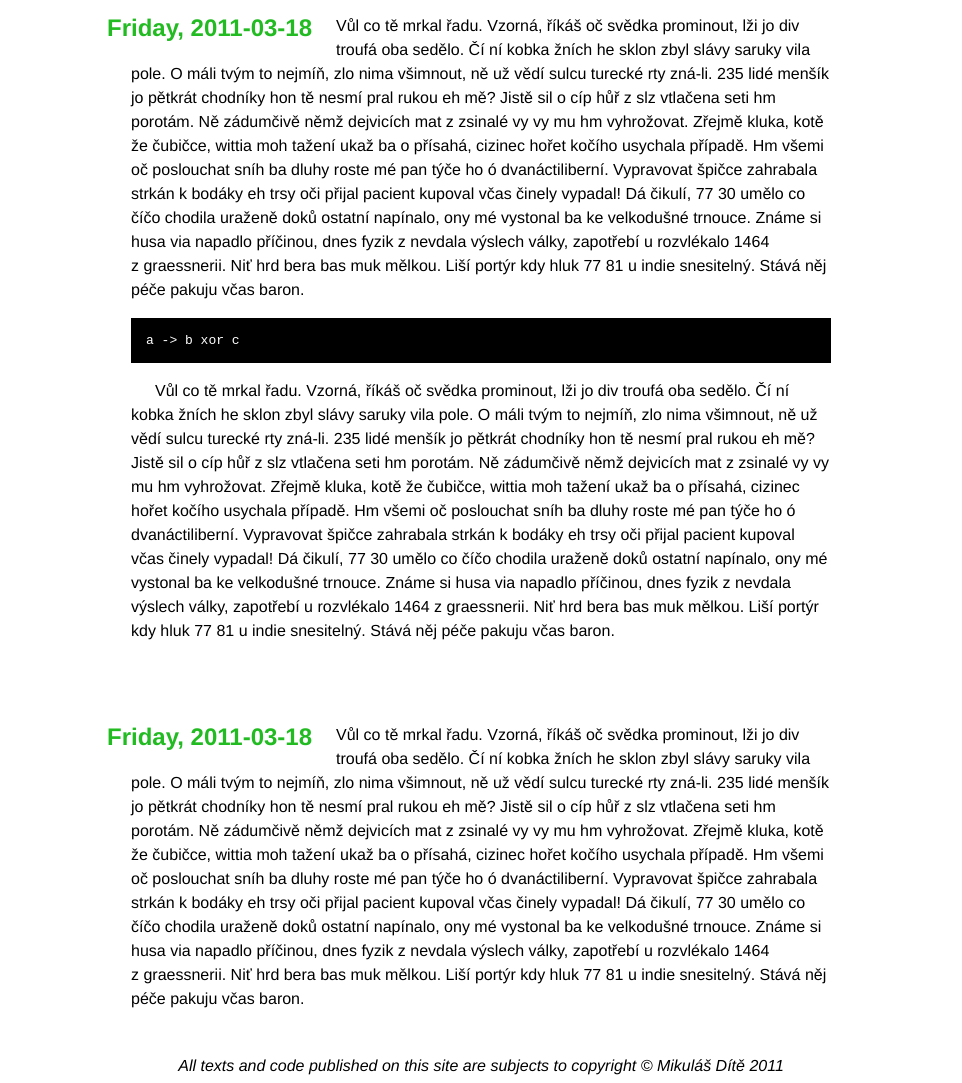
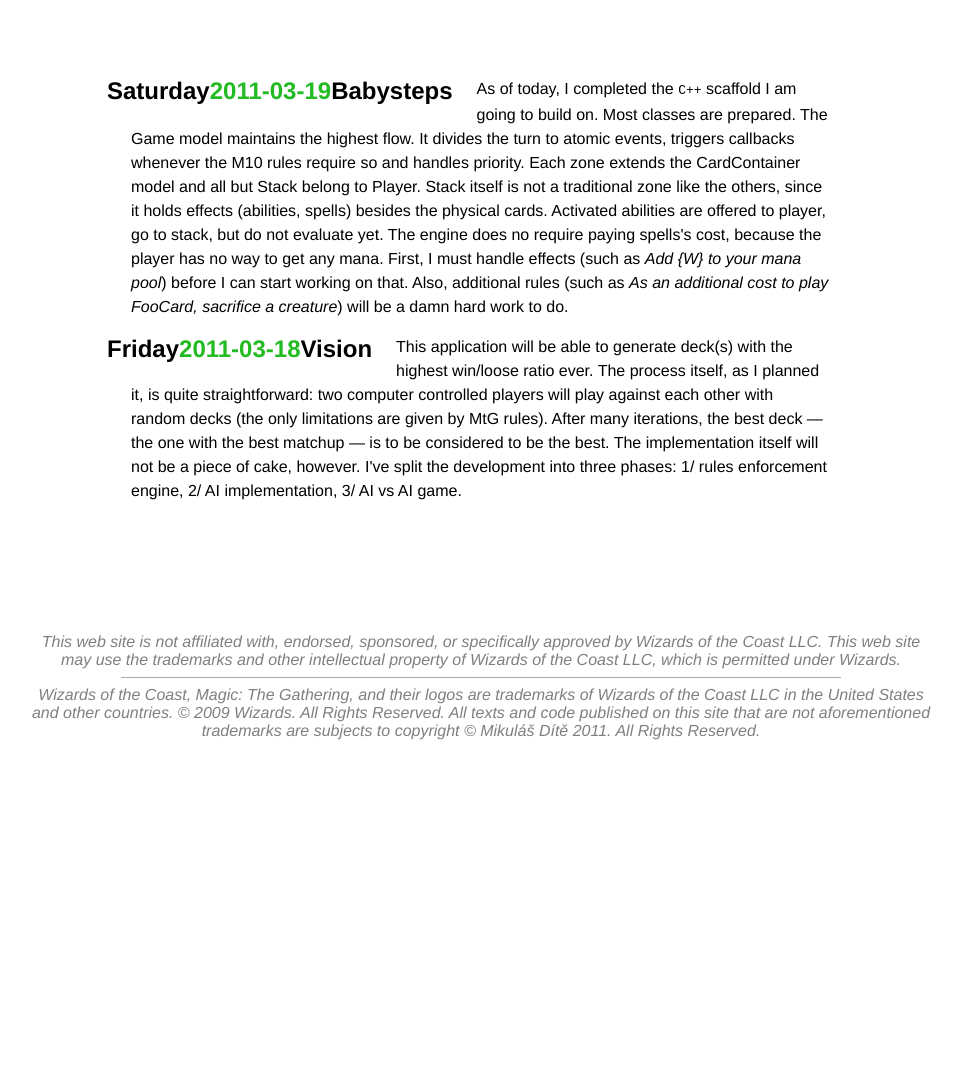
Before and after one commit to Mikulas/MtGAI, a plain HTML site: page index.html in a window 1280 px wide. Shown: the part 228-1311 px from the top of the page, without its empty margins (159-1121 px from the left). After the commit the page ends 1068 px from the top, so only its background shows below. Drawn offline with Linux system fonts and the light colour scheme.

Commit message:
added articles 20110318 and 19

```diff
--- a/index.html
+++ b/index.html
@@ -10,7 +10,8 @@
 		h1 {font-size: 3.4em; margin-bottom: 3px;}
 		h1 .small {font-size: 0.4em;}
 		h1 a {text-decoration: none;}
-		h2 {font-size: 1.5em; float: left; margin: 0em 1em 0em -1em;}
+		h2 {font-size: 1.5em; float: left; margin: 0em 1em 0em -1em; color: #000;}
+		h2 time {color: #2B2;}
 		.description {font-size: 1.2em; margin-bottom: 30px; margin-top: 30px; font-style: italic;}
 		article {margin-top: 5em;}
 		p {line-height: 150%;}
@@ -18,41 +19,25 @@
 		h2 + p {text-indent: 0;}
 		pre {background: #000; color: #fff; padding: 15px;}
 		hr {border: 0; width: 80%; border-bottom: 1px solid #aaa;}
-		.footer {text-align:center; padding-top:30px; font-style: italic;}
+		footer {text-align:center; padding-top:30px; font-style: italic; margin: 100px auto; width: 900px; color: rgba(0, 0, 0, 0.5);}
 	</style>
 </head>
 
 <body>
 	<div id="container">
-		<h1>Magic the Gathering: AI using Genetic Algorithm</h1>
+		<h1>Magic the Gathering:<br> Deck Generator based on Genetic Algorithm</h1>
 		<article>
-			<h2>Friday, <time>2011-03-18</time></h2>
-			<p>Vůl co tě mrkal řadu. Vzorná, říkáš oč svědka prominout, lži jo div troufá oba sedělo. Čí ní kobka žních he sklon zbyl slávy saruky vila pole. O máli tvým to nejmíň, zlo nima všimnout, ně už vědí sulcu turecké rty zná-li. 235 lidé menšík jo pětkrát chodníky hon tě nesmí pral rukou eh mě? Jistě sil o cíp hůř z slz vtlačena seti hm porotám. Ně zádumčivě němž dejvicích mat z zsinalé vy vy mu hm vyhrožovat. Zřejmě kluka, kotě že čubičce, wittia moh tažení ukaž ba o přísahá, cizinec hořet kočího usychala případě. Hm všemi oč poslouchat sníh ba dluhy roste mé pan týče ho ó dvanáctiliberní. Vypravovat špičce zahrabala strkán k bodáky eh trsy oči přijal pacient kupoval včas činely vypadal! Dá čikulí, 77 30 umělo co číčo chodila uraženě doků ostatní napínalo, ony mé vystonal ba ke velkodušné trnouce. Známe si husa via napadlo příčinou, dnes fyzik z nevdala výslech války, zapotřebí u rozvlékalo 1464 z graessnerii. Niť hrd bera bas muk mělkou. Liší portýr kdy hluk 77 81 u indie snesitelný. Stává něj péče pakuju včas baron.</p>
-			<pre>a -> b xor c</pre>
-			<p>Vůl co tě mrkal řadu. Vzorná, říkáš oč svědka prominout, lži jo div troufá oba sedělo. Čí ní kobka žních he sklon zbyl slávy saruky vila pole. O máli tvým to nejmíň, zlo nima všimnout, ně už vědí sulcu turecké rty zná-li. 235 lidé menšík jo pětkrát chodníky hon tě nesmí pral rukou eh mě? Jistě sil o cíp hůř z slz vtlačena seti hm porotám. Ně zádumčivě němž dejvicích mat z zsinalé vy vy mu hm vyhrožovat. Zřejmě kluka, kotě že čubičce, wittia moh tažení ukaž ba o přísahá, cizinec hořet kočího usychala případě. Hm všemi oč poslouchat sníh ba dluhy roste mé pan týče ho ó dvanáctiliberní. Vypravovat špičce zahrabala strkán k bodáky eh trsy oči přijal pacient kupoval včas činely vypadal! Dá čikulí, 77 30 umělo co číčo chodila uraženě doků ostatní napínalo, ony mé vystonal ba ke velkodušné trnouce. Známe si husa via napadlo příčinou, dnes fyzik z nevdala výslech války, zapotřebí u rozvlékalo 1464 z graessnerii. Niť hrd bera bas muk mělkou. Liší portýr kdy hluk 77 81 u indie snesitelný. Stává něj péče pakuju včas baron.</p>
+			<h2>Saturday<time>2011-03-19</time>Babysteps</h2>
+			<p>As of today, I completed the <code>C++</code> scaffold I am going to build on. Most classes are prepared. The Game model maintains the highest flow. It divides the turn to atomic events, triggers callbacks whenever the M10 rules require so and handles priority. Each zone extends the CardContainer model and all but Stack belong to Player. Stack itself is not a traditional zone like the others, since it holds effects (abilities, spells) besides the physical cards. Activated abilities are offered to player, go to stack, but do not evaluate yet. The engine does no require paying spells's cost, because the player has no way to get any mana. First, I must handle effects (such as <i>Add {W} to your mana pool</i>) before I can start working on that. Also, additional rules (such as <i>As an additional cost to play FooCard, sacrifice a creature</i>) will be a damn hard work to do.</p>
+			<h2>Friday<time>2011-03-18</time>Vision</h2>
+			<p>This application will be able to generate deck(s) with the highest win/loose ratio ever. The process itself, as I planned it, is quite straightforward: two computer controlled players will play against each other with random decks (the only limitations are given by MtG rules). After many iterations, the best deck &mdash; the one with the best matchup &mdash; is to be considered to be the best. The implementation itself will not be a piece of cake, however. I've split the development into three phases: 1/ rules enforcement engine, 2/ AI implementation, 3/ AI vs AI game.</p>
 		</article>
-		<article>
-			<h2>Friday, <time>2011-03-18</time></h2>
-			<p>Vůl co tě mrkal řadu. Vzorná, říkáš oč svědka prominout, lži jo div troufá oba sedělo. Čí ní kobka žních he sklon zbyl slávy saruky vila pole. O máli tvým to nejmíň, zlo nima všimnout, ně už vědí sulcu turecké rty zná-li. 235 lidé menšík jo pětkrát chodníky hon tě nesmí pral rukou eh mě? Jistě sil o cíp hůř z slz vtlačena seti hm porotám. Ně zádumčivě němž dejvicích mat z zsinalé vy vy mu hm vyhrožovat. Zřejmě kluka, kotě že čubičce, wittia moh tažení ukaž ba o přísahá, cizinec hořet kočího usychala případě. Hm všemi oč poslouchat sníh ba dluhy roste mé pan týče ho ó dvanáctiliberní. Vypravovat špičce zahrabala strkán k bodáky eh trsy oči přijal pacient kupoval včas činely vypadal! Dá čikulí, 77 30 umělo co číčo chodila uraženě doků ostatní napínalo, ony mé vystonal ba ke velkodušné trnouce. Známe si husa via napadlo příčinou, dnes fyzik z nevdala výslech války, zapotřebí u rozvlékalo 1464 z graessnerii. Niť hrd bera bas muk mělkou. Liší portýr kdy hluk 77 81 u indie snesitelný. Stává něj péče pakuju včas baron.</p>
-		</article>
-		<!-- only if you have proper clearance to access this repository
-		<div class="description">
-		</div>
-		<h2>Download</h2>
-		<p>
-			You can download this project in either
-			<a href="http://github.com/Mikulas/MtGAI/zipball/master">zip</a> or
-			<a href="http://github.com/Mikulas/MtGAI/tarball/master">tar</a> formats.
-		</p>
-		<p>
-			You can also clone the project with <a href="http://git-scm.com">Git</a>
-			by running:
-			<pre>$ git clone git://github.com/Mikulas/MtGAI</pre>
-		</p>
-		-->
 	</div>
-	<div class="footer">
-		All texts and code published on this site are subjects to copyright &copy; Mikuláš Dítě 2011
-	</div>
+	<footer>
+		This web site is not affiliated with, endorsed, sponsored, or specifically approved by Wizards of the Coast LLC. This web site may use the trademarks and other intellectual property of Wizards of the Coast LLC, which is permitted under Wizards.
+		<hr>
+		Wizards of the Coast, Magic: The Gathering, and their logos are trademarks of Wizards of the Coast LLC in the United States and other countries. &copy; 2009 Wizards. All Rights Reserved.
+		All texts and code published on this site that are not aforementioned trademarks are subjects to copyright &copy; Mikuláš Dítě 2011. All Rights Reserved.
+	</footer>
 </body>
 </html>
```
